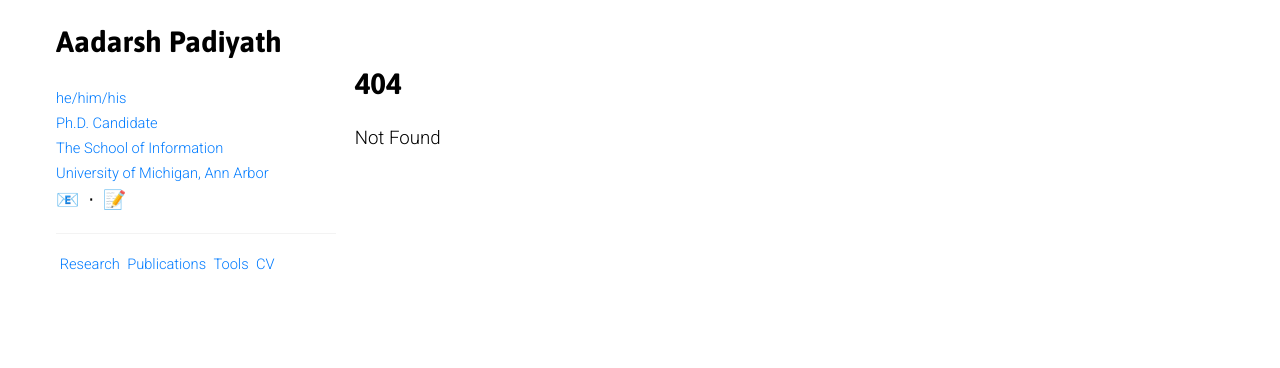
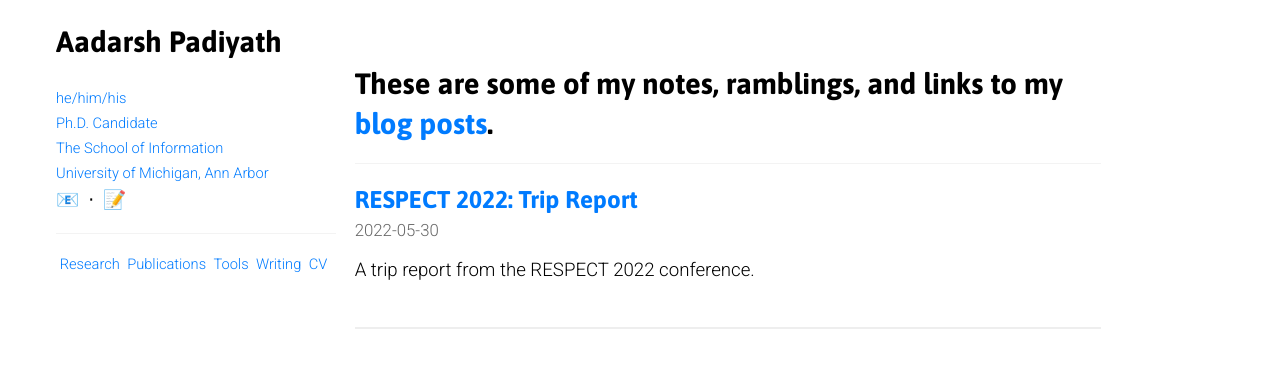
Before and after one commit to aspadiyath/aspadiyath.github.io, a SvelteKit app: page /writing in a window 1280 px wide. Before the commit this address had no page. Shown: the part 198-566 px from the top of the page. Built offline with nearby package versions, Linux system fonts and the light colour scheme; a web font is replaced by a local one.

Commit message:
Add writings section

```diff
--- a/package.json
+++ b/package.json
@@ -13,6 +13,7 @@
 		"@sveltejs/adapter-static": "^3.0.1",
 		"@sveltejs/kit": "^2.0.0",
 		"@sveltejs/vite-plugin-svelte": "^3.0.0",
+		"mdsvex": "^0.12.6",
 		"svelte": "^4.2.7",
 		"vite": "^5.0.3"
 	},
--- /dev/null
+++ b/src/data/writing.json
@@ -0,0 +1,8 @@
+[
+    {
+        "title": "RESPECT 2022: Trip Report",
+        "date": "2022-05-30",
+        "description": "A trip report from the RESPECT 2022 conference.",
+        "link": "https://medium.com/@the_ideal_1/respect-2022-trip-report-424404cc6cfb"
+    }
+]
--- a/src/lib/components/Header.svelte
+++ b/src/lib/components/Header.svelte
@@ -19,6 +19,7 @@
     <a href="/">Research</a>
     <a href="/publications">Publications</a>
     <a href="/tools">Tools</a>
+    <a href="/writing">Writing</a>
     <a href="/Aadarsh_Padiyath_CV.pdf">CV</a>
 </nav>
 
--- /dev/null
+++ b/src/lib/components/WritingItem.svelte
@@ -0,0 +1,42 @@
+<script>
+    export let post;
+</script>
+
+<div class="post">
+    <h3><a href={post.link || `/writing/${post.slug}`} target={post.link ? '_blank' : undefined} rel={post.link ? 'noopener noreferrer' : undefined}>{post.title}</a></h3>
+    <div class="post-meta">{post.date}</div>
+    <p class="description">{post.description}</p>
+</div>
+
+<style>
+    .post {
+        margin-bottom: 40px;
+        padding-bottom: 30px;
+        border-bottom: 2px solid #eee;
+    }
+
+    h3 {
+        margin: 0;
+        font-size: 1.3em;
+    }
+
+    h3 a {
+        color: var(--link-color) !important;
+        text-decoration: none;
+    }
+
+    h3 a:hover {
+        text-decoration: underline;
+    }
+
+    .post-meta {
+        color: #666;
+        font-size: 0.9em;
+        margin-bottom: 12px;
+    }
+
+    .description {
+        margin: 12px 0;
+        line-height: 1.6;
+    }
+</style>
--- /dev/null
+++ b/src/routes/writing/+page.svelte
@@ -0,0 +1,21 @@
+<script>
+    import Title from "$lib/components/Title.svelte";
+    import WritingItem from "$lib/components/WritingItem.svelte";
+    import * as writing_dict from '/src/data/writing.json';
+
+    let posts = [...writing_dict.default].sort((a, b) =>
+        new Date(b.date) - new Date(a.date)
+    );
+</script>
+
+<Title text="Writing" />
+
+<h1>These are some of my notes, ramblings, and links to my <a href="https://medium.com/@the_ideal_1" target="_blank" rel="noopener noreferrer">blog posts</a>.</h1>
+
+<hr />
+
+<section id="writing">
+    {#each posts as post}
+        <WritingItem {post} />
+    {/each}
+</section>
--- a/svelte.config.js
+++ b/svelte.config.js
@@ -1,7 +1,14 @@
 import adapter from '@sveltejs/adapter-static';
 import json from '@rollup/plugin-json'
+import { mdsvex } from 'mdsvex';
 
 export default {
+	extensions: ['.svelte', '.md'],
+	preprocess: [
+		mdsvex({
+			extensions: ['.md']
+		})
+	],
 	kit: {
 		adapter: adapter({
 			// default options are shown. On some platforms
```
Also changed, not shown: 20 other files (tests, documents, lock files or other folders).
